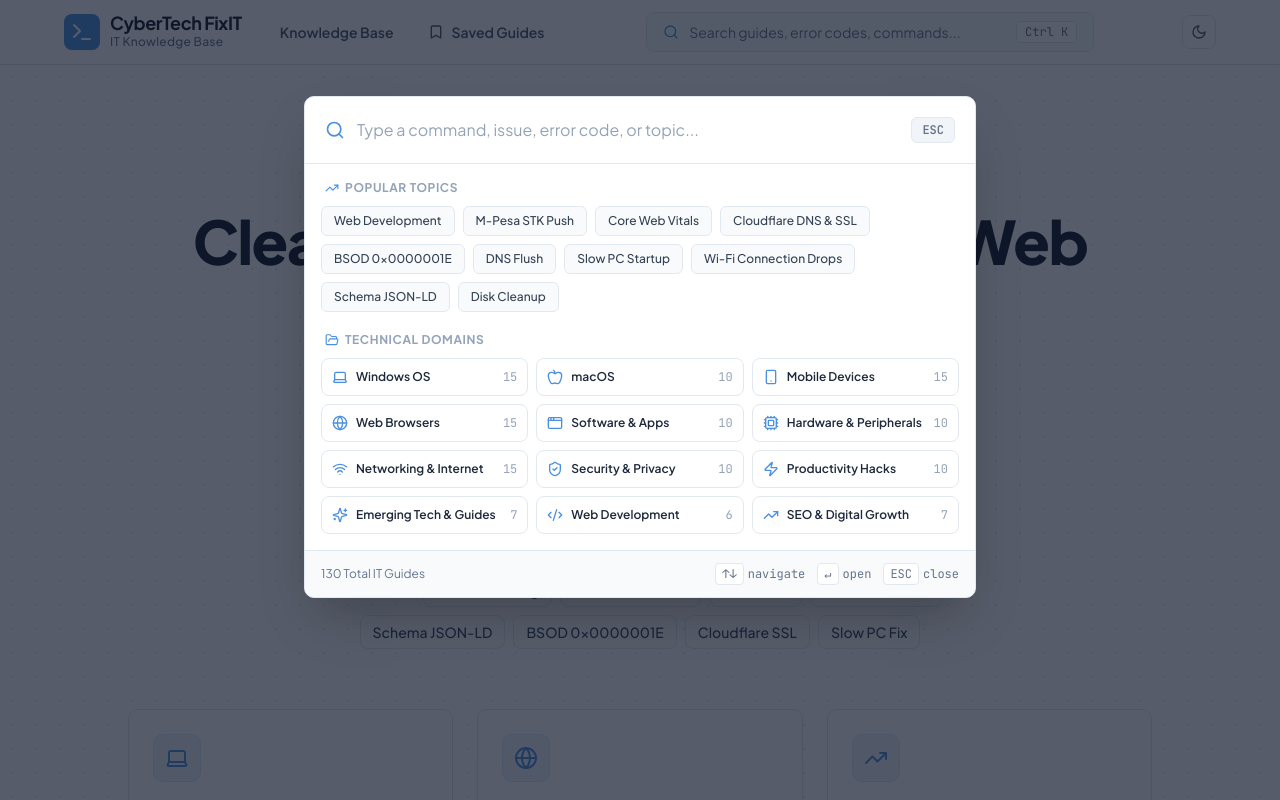
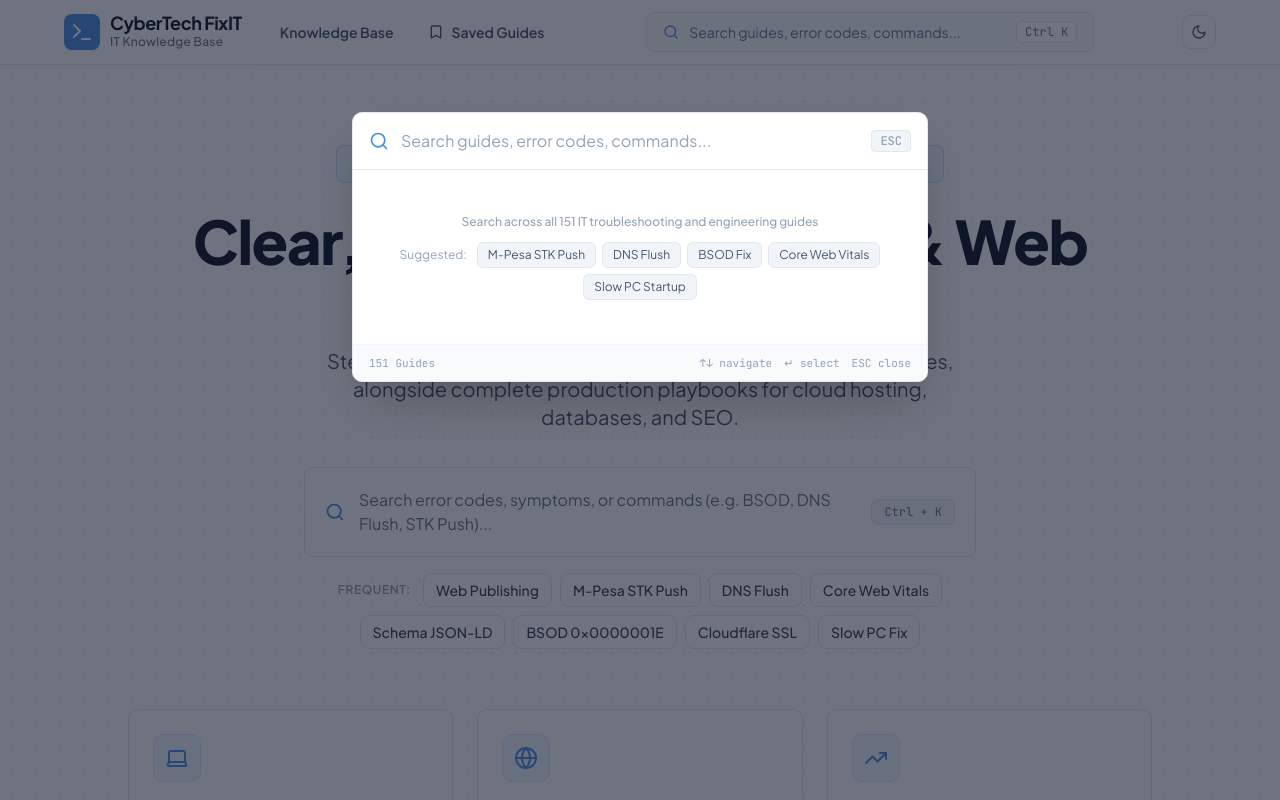
Before and after one commit to CyberTech-harry/fixit, a Next.js app: page / in a window 1280 px wide. Both pictures are taken after a click on the button "Search Knowledge Base (Ctrl + K)". Shown: the top 800 px of the page. Built offline with nearby package versions, Linux system fonts and the light colour scheme.

Commit message:
fix(search): streamline search modal to minimal, uncluttered spotlight design

```diff
--- a/components/SearchModal.tsx
+++ b/components/SearchModal.tsx
@@ -7,11 +7,8 @@ import {
   X,
   ArrowRight,
   Clock,
-  History,
-  TrendingUp,
-  FolderOpen,
 } from "lucide-react";
-import { TOPICS_DATA, CATEGORIES } from "@/lib/topics-data";
+import { TOPICS_DATA } from "@/lib/topics-data";
 import { TopicItem } from "@/lib/types";
 import { CategoryIcon } from "@/components/CategoryIcon";
 import { getDifficultyColor } from "@/lib/utils";
@@ -21,23 +18,17 @@ interface SearchModalProps {
   onClose: () => void;
 }
 
-const POPULAR_SEARCHES = [
-  "Web Development",
+const POPULAR_SUGGESTIONS = [
   "M-Pesa STK Push",
+  "DNS Flush",
+  "BSOD Fix",
   "Core Web Vitals",
-  "Cloudflare DNS & SSL",
-  "BSOD 0x0000001E",
-  "DNS Flush",
   "Slow PC Startup",
-  "Wi-Fi Connection Drops",
-  "Schema JSON-LD",
-  "Disk Cleanup",
 ];
 
 export function SearchModal({ isOpen, onClose }: SearchModalProps) {
   const router = useRouter();
   const [query, setQuery] = useState("");
-  const [selectedCategory, setSelectedCategory] = useState("all");
   const [selectedIndex, setSelectedIndex] = useState(0);
   const [recentSearches, setRecentSearches] = useState<string[]>([]);
   const inputRef = useRef<HTMLInputElement>(null);
@@ -46,7 +37,7 @@ export function SearchModal({ isOpen, onClose }: SearchModalProps) {
     try {
       const stored = localStorage.getItem("it_docs_recent_searches");
       if (stored) {
-        setRecentSearches(JSON.parse(stored).slice(0, 5));
+        setRecentSearches(JSON.parse(stored).slice(0, 4));
       }
     } catch {
       // ignore
@@ -61,21 +52,14 @@ export function SearchModal({ isOpen, onClose }: SearchModalProps) {
       setSelectedIndex(0);
     } else {
       setQuery("");
-      setSelectedCategory("all");
     }
   }, [isOpen]);
 
   const filteredTopics = useMemo(() => {
     const q = query.toLowerCase().trim();
-    if (!q && selectedCategory === "all") {
-      return [];
-    }
+    if (!q) return [];
 
     return TOPICS_DATA.filter((topic) => {
-      if (selectedCategory !== "all" && topic.categorySlug !== selectedCategory) {
-        return false;
-      }
-      if (!q) return true;
       return (
         topic.title.toLowerCase().includes(q) ||
         topic.summary.toLowerCase().includes(q) ||
@@ -83,15 +67,15 @@ export function SearchModal({ isOpen, onClose }: SearchModalProps) {
         topic.tags.some((tag) => tag.toLowerCase().includes(q)) ||
         topic.solutions.some((s) => s.toLowerCase().includes(q))
       );
-    }).slice(0, 10);
-  }, [query, selectedCategory]);
+    }).slice(0, 8);
+  }, [query]);
 
   const handleSelectTopic = (topic: TopicItem) => {
     if (query.trim()) {
       const updated = [
         query.trim(),
         ...recentSearches.filter((s) => s !== query.trim()),
-      ].slice(0, 5);
+      ].slice(0, 4);
       setRecentSearches(updated);
       try {
         localStorage.setItem(
@@ -104,11 +88,6 @@ export function SearchModal({ isOpen, onClose }: SearchModalProps) {
     }
     onClose();
     router.push(`/docs/${topic.categorySlug}/${topic.slug}`);
-  };
-
-  const handleSelectCategory = (slug: string) => {
-    onClose();
-    router.push(`/docs/${slug}`);
   };
 
   const handleKeyDown = (e: React.KeyboardEvent) => {
@@ -146,19 +125,19 @@ export function SearchModal({ isOpen, onClose }: SearchModalProps) {
 
   if (!isOpen) return null;
 
-  const isSearching = query.trim().length > 0 || selectedCategory !== "all";
+  const isSearching = query.trim().length > 0;
 
   return (
     <div
-      className="fixed inset-0 z-50 flex items-start justify-center pt-16 sm:pt-24 px-4 bg-slate-900/70 backdrop-blur-xs"
+      className="fixed inset-0 z-50 flex items-start justify-center pt-20 sm:pt-28 px-4 bg-slate-900/60 backdrop-blur-xs"
       onClick={onClose}
     >
       <div
-        className="w-full max-w-2xl bg-white dark:bg-slate-900 rounded-[10px] shadow-2xl border border-slate-200 dark:border-slate-800 overflow-hidden flex flex-col max-h-[82vh]"
+        className="w-full max-w-xl bg-white dark:bg-slate-900 rounded-[10px] shadow-2xl border border-slate-200 dark:border-slate-800 overflow-hidden flex flex-col"
         onClick={(e) => e.stopPropagation()}
       >
-        {/* Search Input Header */}
-        <div className="p-4 sm:p-5 border-b border-slate-200 dark:border-slate-800 flex items-center gap-3 bg-white dark:bg-slate-900">
+        {/* Search Input Bar */}
+        <div className="p-3.5 sm:p-4 border-b border-slate-200 dark:border-slate-800 flex items-center gap-3 bg-white dark:bg-slate-900">
           <Search className="w-5 h-5 text-[#4a90e2] shrink-0" />
           <input
             ref={inputRef}
@@ -169,7 +148,7 @@ export function SearchModal({ isOpen, onClose }: SearchModalProps) {
               setSelectedIndex(0);
             }}
             onKeyDown={handleKeyDown}
-            placeholder="Type a command, issue, error code, or topic..."
+            placeholder="Search guides, error codes, commands..."
             className="w-full bg-transparent text-slate-900 dark:text-slate-100 placeholder-slate-400 text-base focus:outline-none"
           />
           {query && (
@@ -177,37 +156,32 @@ export function SearchModal({ isOpen, onClose }: SearchModalProps) {
               type="button"
               onClick={() => setQuery("")}
               className="p-1 text-slate-400 hover:text-slate-700 dark:hover:text-slate-200 cursor-pointer"
-              title="Clear search"
+              title="Clear"
             >
               <X className="w-4 h-4" />
             </button>
           )}
-          <kbd className="hidden sm:inline-block px-2.5 py-1 text-xs font-mono font-semibold text-slate-500 bg-slate-100 dark:bg-slate-800 rounded-[6px] border border-slate-200 dark:border-slate-700">
+          <kbd className="hidden sm:inline-block px-2 py-0.5 text-xs font-mono font-medium text-slate-400 bg-slate-100 dark:bg-slate-800 rounded border border-slate-200 dark:border-slate-700">
             ESC
           </kbd>
         </div>
 
         {/* Content Area */}
-        <div className="flex-grow overflow-y-auto p-4 space-y-5 max-h-[60vh]">
-          {/* SEARCH RESULTS VIEW */}
+        <div className="max-h-[50vh] overflow-y-auto p-2">
           {isSearching ? (
+            /* SEARCH RESULTS */
             <div>
               {filteredTopics.length === 0 ? (
-                <div className="py-12 text-center text-slate-500 dark:text-slate-400 space-y-2">
-                  <p className="text-base font-semibold text-slate-900 dark:text-white">
-                    No matching guides found
+                <div className="py-10 text-center text-slate-500 dark:text-slate-400">
+                  <p className="text-sm font-semibold text-slate-900 dark:text-white">
+                    No results for "{query}"
                   </p>
-                  <p className="text-sm text-slate-500 max-w-sm mx-auto leading-relaxed">
-                    Try searching for broader keywords like "DNS", "Startup", "BSOD", "SSL", or "M-Pesa".
+                  <p className="text-xs text-slate-400 mt-1">
+                    Try searching for "DNS", "Startup", "BSOD", "SSL", or "M-Pesa".
                   </p>
                 </div>
               ) : (
-                <div className="space-y-1.5">
-                  <div className="text-xs font-bold uppercase tracking-wider text-slate-400 px-2 pb-1 flex items-center justify-between">
-                    <span>Matching Guides ({filteredTopics.length})</span>
-                    <span className="font-mono font-normal lowercase text-xs">use ↑↓ to select</span>
-                  </div>
-
+                <div className="space-y-1">
                   {filteredTopics.map((topic, index) => {
                     const isSelected = index === selectedIndex;
                     const diffColors = getDifficultyColor(topic.difficulty);
@@ -216,49 +190,38 @@ export function SearchModal({ isOpen, onClose }: SearchModalProps) {
                         key={topic.id}
                         onClick={() => handleSelectTopic(topic)}
                         onMouseEnter={() => setSelectedIndex(index)}
-                        className={`p-3 rounded-[8px] cursor-pointer transition-colors flex items-start justify-between gap-3 ${
+                        className={`p-3 rounded-[8px] cursor-pointer transition-colors flex items-center justify-between gap-3 ${
                           isSelected
-                            ? "bg-blue-50 dark:bg-slate-800 border border-blue-200 dark:border-blue-900"
-                            : "hover:bg-slate-50 dark:hover:bg-slate-800/50 border border-transparent"
+                            ? "bg-blue-50 dark:bg-slate-800 text-slate-900 dark:text-white"
+                            : "hover:bg-slate-50 dark:hover:bg-slate-800/50 text-slate-700 dark:text-slate-200"
                         }`}
                       >
                         <div className="flex-1 min-w-0">
-                          <div className="flex items-center gap-2 mb-1">
-                            <span className="text-xs font-semibold text-[#4a90e2] flex items-center gap-1">
+                          <div className="flex items-center gap-2 mb-0.5">
+                            <span className="text-xs font-medium text-[#4a90e2] flex items-center gap-1 truncate">
                               <CategoryIcon
                                 name={topic.categoryIcon || "Terminal"}
-                                className="w-3.5 h-3.5"
+                                className="w-3 h-3"
                               />
                               {topic.category}
                             </span>
                             <span
-                              className={`text-xs px-2 py-0.5 rounded-[4px] font-mono font-semibold border ${diffColors.bg} ${diffColors.text} ${diffColors.border}`}
+                              className={`text-[11px] px-1.5 py-0.2 rounded font-mono font-semibold border ${diffColors.bg} ${diffColors.text} ${diffColors.border}`}
                             >
                               {topic.difficulty}
                             </span>
-                            <span className="text-xs text-slate-400 font-mono">
-                              {topic.estimatedRead} min
-                            </span>
                           </div>
-
-                          <h4 className="text-sm sm:text-base font-bold text-slate-900 dark:text-white line-clamp-1">
+                          <h4 className="text-sm font-bold truncate">
                             {topic.title}
                           </h4>
-
-                          <p className="text-xs sm:text-sm text-slate-500 dark:text-slate-400 line-clamp-1 mt-0.5">
-                            {topic.summary}
-                          </p>
                         </div>
-
-                        <div className="shrink-0 self-center pl-2">
                         <ArrowRight
-                            className={`w-4 h-4 transition-transform ${
+                          className={`w-4 h-4 shrink-0 transition-transform ${
                             isSelected
                               ? "text-[#4a90e2] translate-x-0.5"
-                                : "text-slate-300 dark:text-slate-700"
+                              : "text-slate-300 dark:text-slate-600"
                           }`}
                         />
-                        </div>
                       </div>
                     );
                   })}
@@ -266,24 +229,23 @@ export function SearchModal({ isOpen, onClose }: SearchModalProps) {
               )}
             </div>
           ) : (
-            /* DEFAULT CLEAN SPOTLIGHT STATE (When query is empty) */
-            <div className="space-y-5">
-              {/* Recent Searches (if available) */}
-              {recentSearches.length > 0 && (
+            /* CLEAN MINIMAL EMPTY STATE */
+            <div className="p-3">
+              {recentSearches.length > 0 ? (
                 <div>
-                  <div className="flex items-center justify-between text-xs font-bold uppercase tracking-wider text-slate-400 mb-2 px-1">
+                  <div className="flex items-center justify-between text-xs font-semibold text-slate-400 px-2 py-1 mb-1">
                     <span className="flex items-center gap-1.5">
-                      <History className="w-3.5 h-3.5" /> Recent Searches
+                      <Clock className="w-3 h-3" /> Recent Searches
                     </span>
                     <button
                       type="button"
                       onClick={clearRecentSearches}
-                      className="text-xs text-slate-400 hover:text-slate-600 dark:hover:text-slate-200 cursor-pointer font-normal normal-case"
+                      className="text-xs text-slate-400 hover:text-slate-600 dark:hover:text-slate-200 cursor-pointer font-normal"
                     >
                       Clear
                     </button>
                   </div>
-                  <div className="flex items-center gap-2 flex-wrap">
+                  <div className="space-y-0.5">
                     {recentSearches.map((term, i) => (
                       <button
                         key={i}
@@ -292,23 +254,25 @@ export function SearchModal({ isOpen, onClose }: SearchModalProps) {
                           setQuery(term);
                           inputRef.current?.focus();
                         }}
-                        className="inline-flex items-center gap-1.5 px-3 py-1.5 rounded-[6px] bg-slate-100 dark:bg-slate-800 text-xs text-slate-700 dark:text-slate-300 hover:bg-blue-50 dark:hover:bg-slate-700 hover:text-[#4a90e2] border border-slate-200 dark:border-slate-700 transition-colors cursor-pointer"
+                        className="w-full px-3 py-2 text-left rounded-[6px] hover:bg-slate-50 dark:hover:bg-slate-800/80 flex items-center justify-between text-sm text-slate-700 dark:text-slate-300 transition-colors cursor-pointer group"
                       >
-                        <Clock className="w-3 h-3 text-slate-400" />
+                        <span className="flex items-center gap-2">
+                          <Clock className="w-3.5 h-3.5 text-slate-400" />
                           <span>{term}</span>
+                        </span>
+                        <ArrowRight className="w-3.5 h-3.5 text-slate-300 dark:text-slate-600 group-hover:text-[#4a90e2] transition-colors" />
                       </button>
                     ))}
                   </div>
                 </div>
-              )}
-
-              {/* Popular Search Topics */}
-              <div>
-                <div className="text-xs font-bold uppercase tracking-wider text-slate-400 mb-2.5 px-1 flex items-center gap-1.5">
-                  <TrendingUp className="w-3.5 h-3.5 text-[#4a90e2]" /> Popular Topics
-                </div>
-                <div className="flex items-center gap-2 flex-wrap">
-                  {POPULAR_SEARCHES.map((tag) => (
+              ) : (
+                <div className="py-6 text-center space-y-3">
+                  <p className="text-xs text-slate-400 font-medium">
+                    Search across all 151 IT troubleshooting and engineering guides
+                  </p>
+                  <div className="flex items-center justify-center gap-1.5 flex-wrap">
+                    <span className="text-xs text-slate-400 mr-1">Suggested:</span>
+                    {POPULAR_SUGGESTIONS.map((tag) => (
                       <button
                         key={tag}
                         type="button"
@@ -316,71 +280,25 @@ export function SearchModal({ isOpen, onClose }: SearchModalProps) {
                           setQuery(tag);
                           inputRef.current?.focus();
                         }}
-                      className="px-3 py-1.5 rounded-[6px] bg-slate-50 dark:bg-slate-800/80 hover:bg-blue-50 dark:hover:bg-slate-700 text-xs font-medium text-slate-700 dark:text-slate-300 hover:text-[#4a90e2] border border-slate-200 dark:border-slate-700 transition-colors cursor-pointer"
+                        className="text-xs px-2.5 py-1 rounded-[6px] bg-slate-100 dark:bg-slate-800 text-slate-600 dark:text-slate-300 hover:bg-blue-50 dark:hover:bg-slate-700 hover:text-[#4a90e2] border border-slate-200 dark:border-slate-700 transition-colors cursor-pointer"
                       >
                         {tag}
                       </button>
                     ))}
                   </div>
                 </div>
-
-              {/* Browse by Domain */}
-              <div>
-                <div className="text-xs font-bold uppercase tracking-wider text-slate-400 mb-2.5 px-1 flex items-center gap-1.5">
-                  <FolderOpen className="w-3.5 h-3.5 text-[#4a90e2]" /> Technical Domains
-                </div>
-                <div className="grid grid-cols-2 sm:grid-cols-3 gap-2">
-                  {CATEGORIES.map((cat) => (
-                    <button
-                      key={cat.slug}
-                      type="button"
-                      onClick={() => handleSelectCategory(cat.slug)}
-                      className="p-2.5 rounded-[8px] bg-white dark:bg-slate-800 border border-slate-200 dark:border-slate-700 hover:border-[#4a90e2] text-left transition-colors flex items-center justify-between group cursor-pointer"
-                    >
-                      <div className="flex items-center gap-2 truncate">
-                        <CategoryIcon
-                          name={cat.icon}
-                          className="w-4 h-4 text-[#4a90e2] shrink-0"
-                        />
-                        <span className="text-xs font-semibold text-slate-800 dark:text-slate-200 group-hover:text-[#4a90e2] truncate">
-                          {cat.name}
-                        </span>
-                      </div>
-                      <span className="text-xs font-mono text-slate-400 shrink-0">
-                        {cat.topicCount}
-                      </span>
-                    </button>
-                  ))}
-                </div>
-              </div>
+              )}
             </div>
           )}
         </div>
 
-        {/* Footer info bar */}
-        <div className="p-3 px-4 bg-slate-50 dark:bg-slate-950 border-t border-slate-200 dark:border-slate-800 flex items-center justify-between text-xs text-slate-500 dark:text-slate-400">
-          <div className="flex items-center gap-2">
-            <span>{TOPICS_DATA.length} Total IT Guides</span>
-          </div>
-          <div className="flex items-center gap-3">
-            <span className="flex items-center gap-1 font-mono">
-              <kbd className="px-1.5 py-0.5 bg-white dark:bg-slate-800 rounded border border-slate-200 dark:border-slate-700 text-xs">
-                ↑↓
-              </kbd>{" "}
-              navigate
-            </span>
-            <span className="flex items-center gap-1 font-mono">
-              <kbd className="px-1.5 py-0.5 bg-white dark:bg-slate-800 rounded border border-slate-200 dark:border-slate-700 text-xs">
-                ↵
-              </kbd>{" "}
-              open
-            </span>
-            <span className="flex items-center gap-1 font-mono">
-              <kbd className="px-1.5 py-0.5 bg-white dark:bg-slate-800 rounded border border-slate-200 dark:border-slate-700 text-xs">
-                ESC
-              </kbd>{" "}
-              close
-            </span>
+        {/* Minimal Footer Bar */}
+        <div className="p-2.5 px-4 bg-slate-50 dark:bg-slate-950 border-t border-slate-100 dark:border-slate-800 flex items-center justify-between text-xs text-slate-400">
+          <span className="font-mono text-[11px]">151 Guides</span>
+          <div className="flex items-center gap-3 font-mono text-[11px]">
+            <span>↑↓ navigate</span>
+            <span>↵ select</span>
+            <span>ESC close</span>
           </div>
         </div>
       </div>
```
Lines whose indentation alone changed are shown as unchanged.
